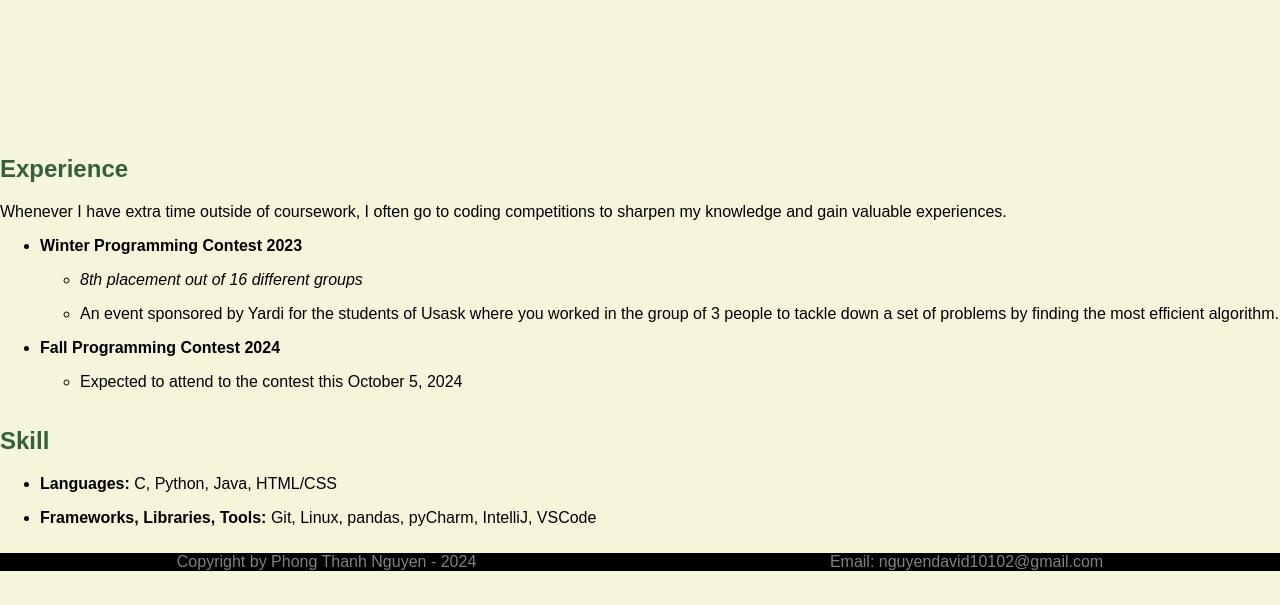
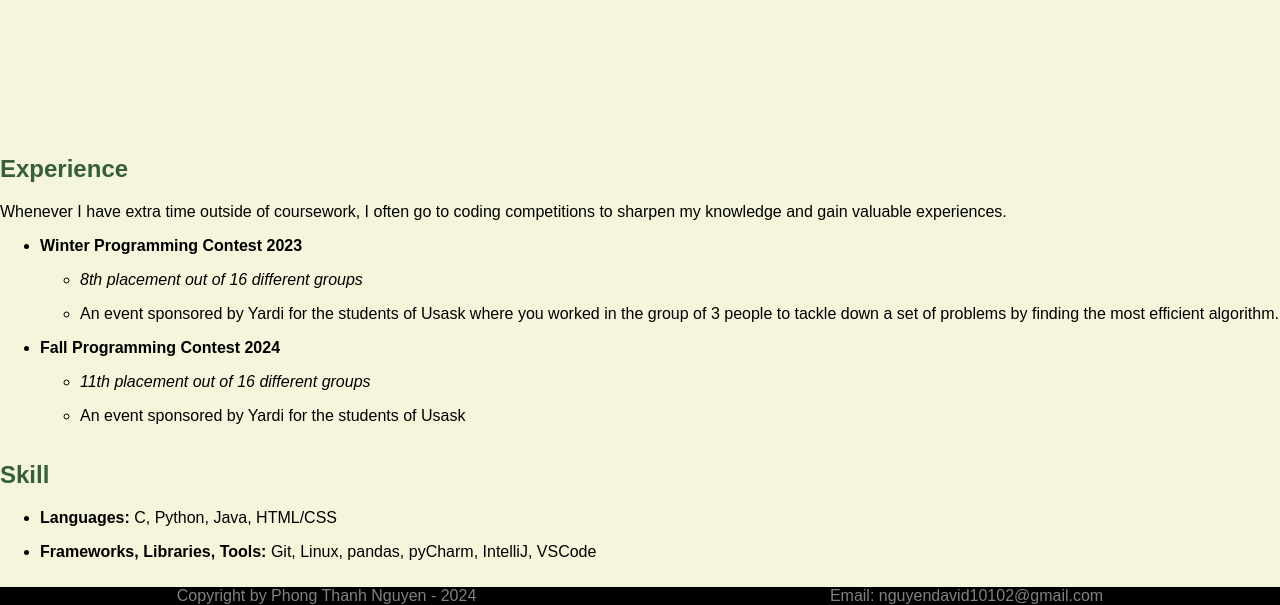
Before and after one commit to NaronSSS/website-porfolio, a plain HTML site: page index.html in a window 1280 px wide. Shown: the part 752-1357 px from the top of the page. Before the commit the page ends 1323 px from the top, so only its background shows below. Drawn offline with Linux system fonts and the light colour scheme.

Commit message:
Updated fall contest 2024 info in index.html

```diff
--- a/index.html
+++ b/index.html
@@ -50,7 +50,8 @@
             </li>
             <li><strong>Fall Programming Contest 2024</strong>
                 <ul>
-                    <li><p>Expected to attend to the contest this October 5, 2024</p></li>
+                    <li><p><em>11th placement out of 16 different groups</em></p></li>
+                    <li><p>An event sponsored by Yardi for the students of Usask</p></li>
                 </ul>
             </li>
         </ul>
```
